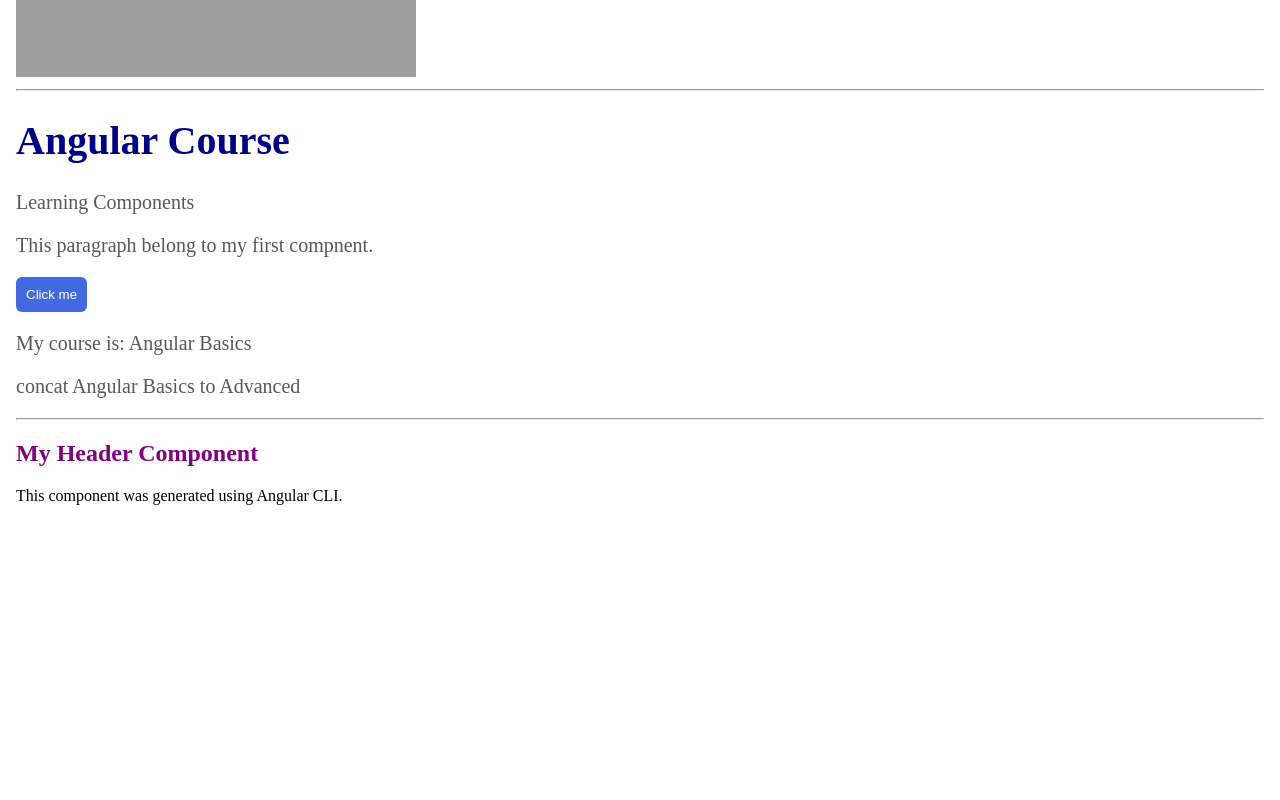
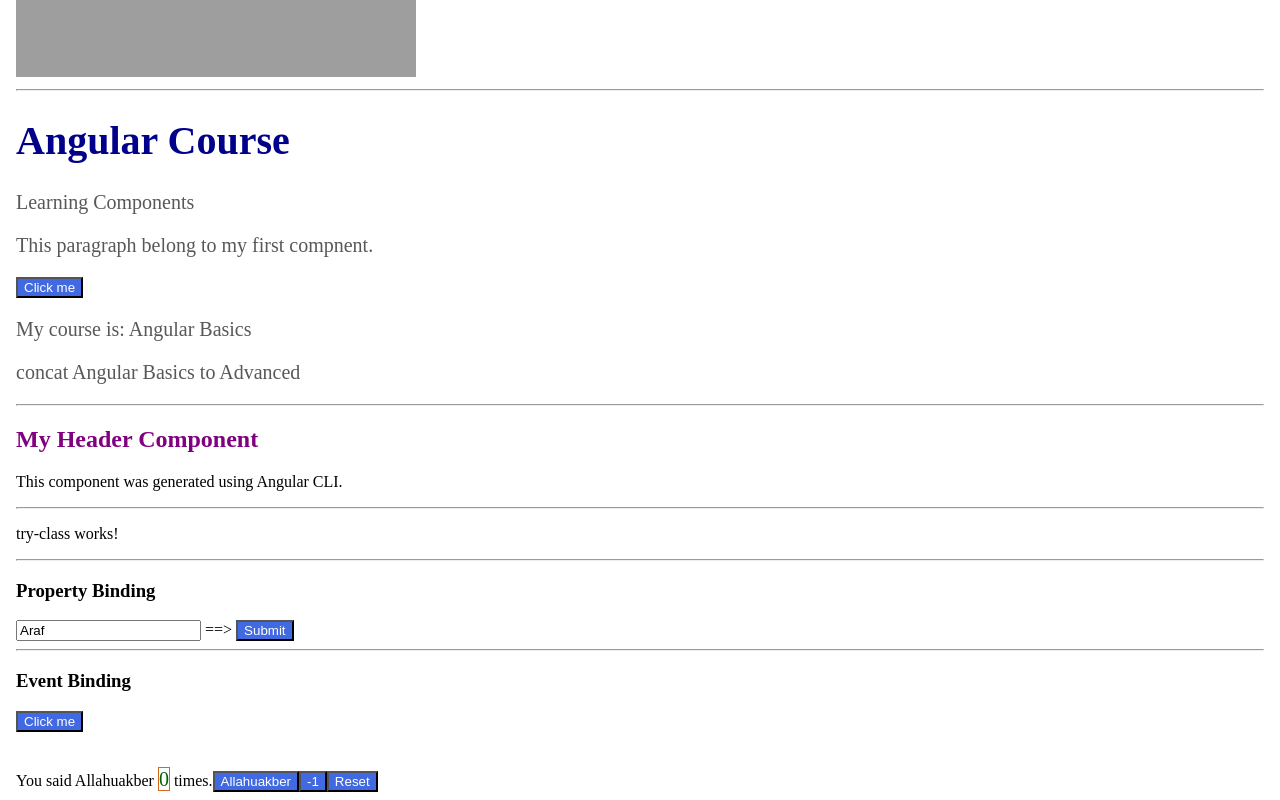
Before and after one commit to araf-47/Lab-PC-_-main, an Angular app in the folder Angular-isdb/Angular My practice project/myAngular1p/: page / in a window 1280 px wide. Shown: the part 410-1210 px from the top of the page. Before the commit the page ends 931 px from the top, so only its background shows below. Built offline with nearby package versions, Linux system fonts and the light colour scheme; grey boxes are pictures that could not be loaded.

Commit message:
Middle of the class

```diff
--- a/Angular-isdb/Angular My practice project/myAngular1p/src/app/app.css
+++ b/Angular-isdb/Angular My practice project/myAngular1p/src/app/app.css
@@ -11,7 +11,13 @@ p {
 button {
     background: royalblue;
     color: white;
-    padding: 10px;
+    /* padding: 10px;
     border: none;
-    border-radius: 6px;
+    border-radius: 6px; */
 }
+
+.count {
+    font-size: 20px;
+    color: darkgreen;
+    border: 1px solid chocolate;
+}
--- a/Angular-isdb/Angular My practice project/myAngular1p/src/app/app.html
+++ b/Angular-isdb/Angular My practice project/myAngular1p/src/app/app.html
@@ -27,5 +27,26 @@
 
     <app-header></app-header>
 
+    <hr>
+
+    <app-try-class></app-try-class>
+
+    <hr>
+
+    <h3>Property Binding</h3>
+    <input [value]="userName"> <span> ==> </span>
+    <button [disabled]="isDisable" (click)="onSubmit()">Submit</button>
+
+    <hr>
+
+    <h3>Event Binding</h3>
+    <button (click)="askName()">Click me</button>
+    <br>
+    <br>
+    <br>
+    <span>
+    <span>You said Allahuakber <span class="count">{{ count }}</span> times.</span> <span><button (click)="incrementCount()">Allahuakber</button></span> <span><button (click)="decrementCount()">-1</button></span> <span><button (click)="resetCount()">Reset</button></span>
+    </span>
+
 </body>
 </html>
--- a/Angular-isdb/Angular My practice project/myAngular1p/src/app/app.ts
+++ b/Angular-isdb/Angular My practice project/myAngular1p/src/app/app.ts
@@ -1,10 +1,11 @@
 import { Component, signal } from '@angular/core';
 import { RouterOutlet } from '@angular/router';
 import { Header } from "./header/header";
+import { TryClass } from "./try-class/try-class";
 
 @Component({
   selector: 'app-root',
-  imports: [Header],
+  imports: [Header, TryClass],
   templateUrl: './app.html',
   styleUrl: './app.css'
 })
@@ -18,4 +19,36 @@ export class App {
   course = "Angular Basics";
 
   imgLink: string = "https://media1.giphy.com/media/v1.Y2lkPTc5MGI3NjExaHU1dncycmJzcnVwcjd4cmw3eWIydDI5YmRhZmYwMDE0eDhpcDJwYSZlcD12MV9pbnRlcm5hbF9naWZfYnlfaWQmY3Q9Zw/cl2PsDEg80omBDkq8G/giphy.gif";
+
+  // property binding example
+  userName = "Araf";
+  isDisable = false;
+
+  onSubmit() {
+    console.log('Form submitted!');
+    console.log('User Name:', this.userName);
+  }
+
+  // event binding example
+  promptName: any = "";
+  askName() {
+    const promptVal = prompt('What is your name?');
+    this.promptName = promptVal;
+    console.log('promptName varable value is:', this.promptName);
+    alert(`Hello, ${promptVal}, How are you!`);
+  }
+
+  count = 0;
+  incrementCount() {
+    this.count++;
+  }
+
+  decrementCount() {
+    this.count--;
+  }
+
+  resetCount() {
+    this.count = 0;
+  }
+
 }
--- a/Angular-isdb/Angular My practice project/myAngular1p/src/app/header/header.ts
+++ b/Angular-isdb/Angular My practice project/myAngular1p/src/app/header/header.ts
@@ -11,8 +11,8 @@ export class Header implements OnInit {
     console.log("=================================");
     console.log("Header initialized");
     console.log("=================================");
-    console.log('Current time:', new Date().toLocaleTimeString('en-US', { hour: '2-digit', minute: '2-digit' }));
-    console.log('Current date:', new Date().toLocaleDateString('en-US', { year: 'numeric', month: '2-digit', day: '2-digit' }));
-    console.log("=================================");
+    // console.log('Current time:', new Date().toLocaleTimeString('en-US', { hour: '2-digit', minute: '2-digit' }));
+    // console.log('Current date:', new Date().toLocaleDateString('en-US', { year: 'numeric', month: '2-digit', day: '2-digit' }));
+    // console.log("=================================");
   }
 }
--- /dev/null
+++ b/Angular-isdb/Angular My practice project/myAngular1p/src/app/try-class/try-class.html
@@ -0,0 +1 @@
+<p>try-class works!</p>
--- /dev/null
+++ b/Angular-isdb/Angular My practice project/myAngular1p/src/app/try-class/try-class.ts
@@ -0,0 +1,14 @@
+import { Component } from '@angular/core';
+
+@Component({
+  selector: 'app-try-class',
+  imports: [],
+  templateUrl: './try-class.html',
+  styleUrl: './try-class.css',
+})
+export class TryClass {
+  ngOnInit() {
+    localStorage.setItem('Araf', '47');
+    sessionStorage.setItem('ArTabOnly', '47+1-1');
+  }
+}
```
Also changed, not shown: Angular-isdb/Angular My practice project/myAngular1p/src/app/try-class/try-class.css (added), 1 other file (tests, documents, lock files or other folders).
